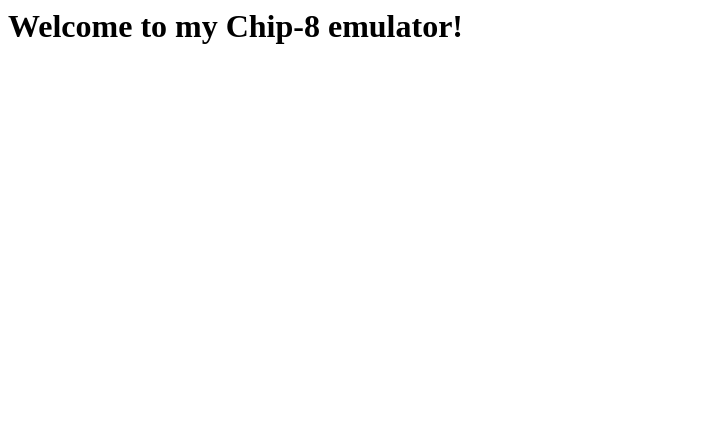
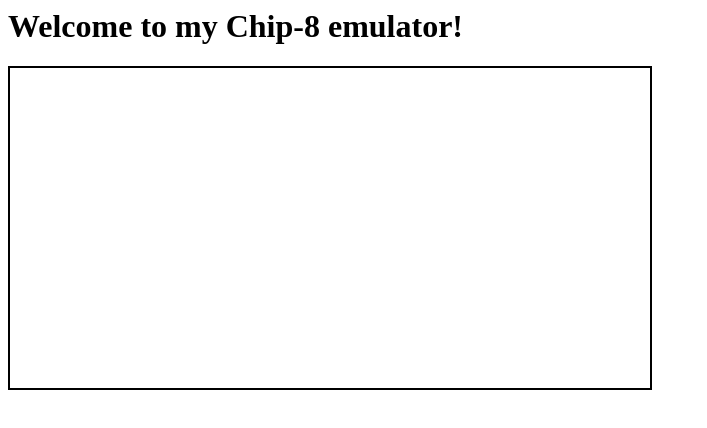
Before and after one commit to andrewogle/chip-8js, a plain HTML site: page index.html in a window 1280 px wide. Shown: the whole page, without its empty margins (0-707 px from the left). Drawn offline with Linux system fonts and the light colour scheme.

Commit message:
fixed bugs

```diff
--- a/index.html
+++ b/index.html
@@ -5,7 +5,7 @@
     <meta http-equiv="X-UA-Compatible" content="IE=edge">
     <meta name="viewport" content="width=device-width, initial-scale=1.0">
     <title>Document</title>
-    <link rel="stylesheet" href="resources/css/main.css">
+    <link rel="stylesheet" href="./styles.css">
 </head>
 
 <body>
--- a/scripts/chip8.js
+++ b/scripts/chip8.js
@@ -0,0 +1,33 @@
+import Renderer from "./renderer.js";
+
+const renderer = new Renderer(10);
+
+let loop;
+
+let fps = 60, fpsInterval, startTime, now, then, elapsed;
+
+function init() {
+    fpsInterval = 1000 / fps;
+    then = Date.now();
+    startTime = then;
+
+    // TESTING CODE. REMOVE WHEN DONE TESTING.
+    renderer.testRender();
+    renderer.render();
+    // END TESTING CODE
+
+    loop = requestAnimationFrame(step);
+}
+
+function step() {
+    now = Date.now();
+    elapsed = now - then;
+
+    if (elapsed > fpsInterval) {
+        // Cycle the CPU. We'll come back to this later and fill it out.
+    }
+
+    loop = requestAnimationFrame(step);
+}
+
+init();
--- a/scripts/renderer.js
+++ b/scripts/renderer.js
@@ -58,10 +58,10 @@ class Renderer {
         }
     }
     // test renderer by placing pixels on the screen
-    testRender() {
-        this.setPixel(0, 0);
-        this.setPixel(5, 2);
-    }
+    // testRender() {
+    //     this.setPixel(0, 0);
+    //     this.setPixel(5, 2);
+    // }
 };
 
 export default Renderer;
```
